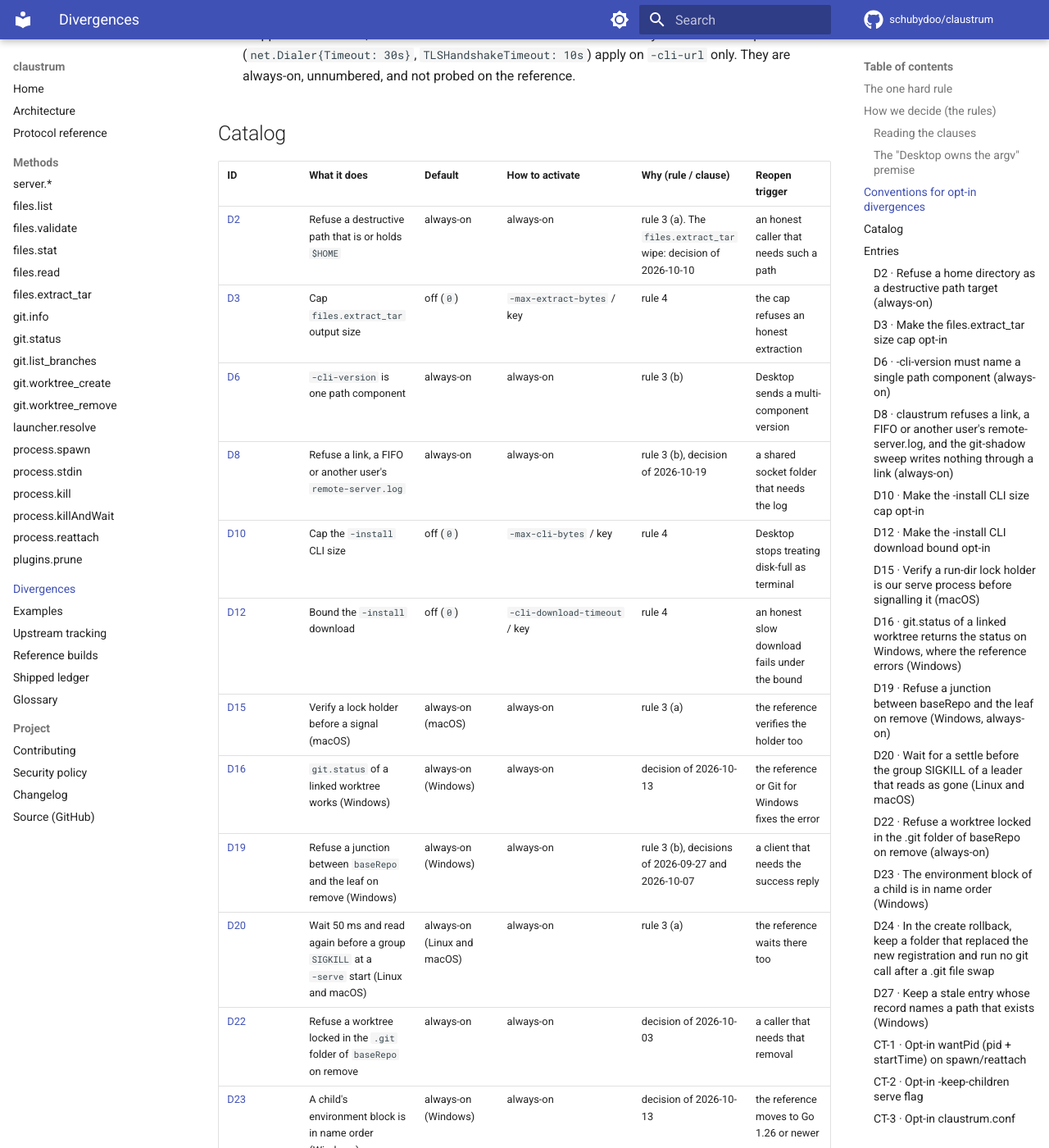
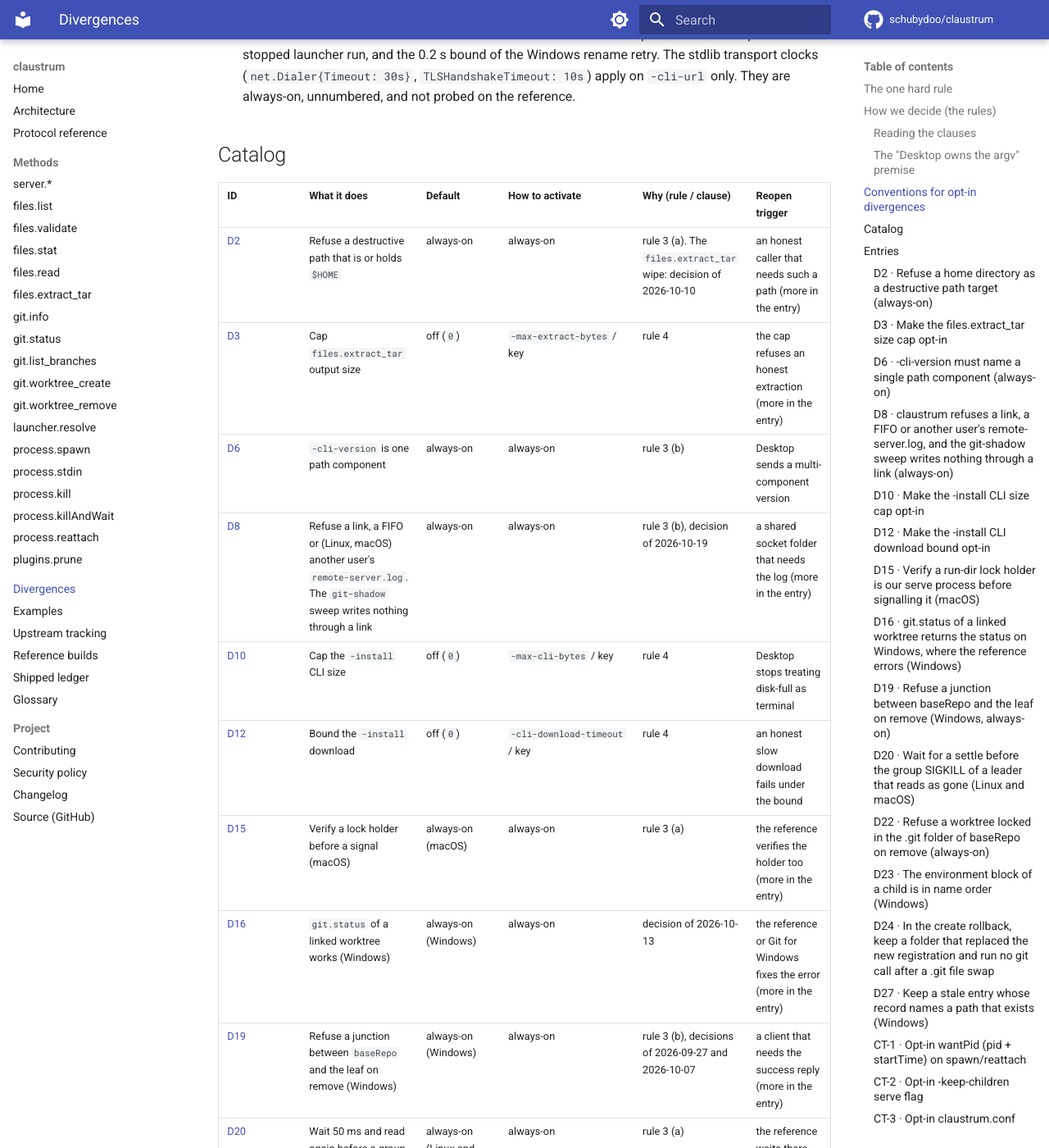
Before and after one commit to schubydoo/claustrum, an MkDocs documentation site: the page built from docs/DIVERGENCES.md, in a window 1280 px wide and 1400 px high, scrolled down 2458 px. Shown: the whole window at 82% size. Built offline with MkDocs 1.6.1 and Material for MkDocs 9.7.7, drawn with Linux system fonts in a browser that asks for light colours; comment, search, counter and statistics services are not loaded; some of the changed text lies outside the part shown.

Commit message:
docs: fix the provenance, rule 3, the precedence and the catalog rows
Co-Authored-By: Claude Opus 5.5 <noreply@anthropic.com>

```diff
--- a/docs/DIVERGENCES.md
+++ b/docs/DIVERGENCES.md
@@ -12,8 +12,9 @@ Per-method wire facts (params, result field order, error texts) live in
 [PROTOCOL.md](PROTOCOL.md) and on the pages under `protocol/`. The history of the
 reference builds is in [REFERENCE-BUILDS.md](REFERENCE-BUILDS.md).
 
-A measurement of the reference in this file is against `5fd08069`, the build that
-claustrum follows, unless the text names another build. A fact that comes from
+claustrum follows the reference build `5fd08069`. An entry names the build of a
+measurement where the build matters. A measurement that names no build was made
+on `5fd08069` or on an earlier build. A fact that comes from
 reading claustrum's code is marked "from the code".
 
 ## The one hard rule
@@ -34,7 +35,8 @@ The standard, in priority order:
 >    match. How ugly the reference's behaviour is does not matter.
 > 2. Match by default. A wart Desktop tolerates is the contract, not a bug. The
 >    burden of proof is always on the divergence.
-> 3. If one of three conditions holds, a divergence earns ALWAYS-ON.
+> 3. A divergence earns ALWAYS-ON only if one of three conditions holds, or by the
+>    exception in rule 4.
 >    **(a)** Two things hold together. The reference's behaviour on that path
 >    is not a frame at all: an unbounded wait, unbounded memory, or
 >    unrecoverable data loss. And no honest caller can observe the
@@ -94,12 +96,12 @@ and the reopen trigger.
 
 These hold for each opt-in entry:
 
-- A flag and a matching `claustrum.conf` key. For every key of that file, the
+- A flag and a matching `claustrum.conf` key. The key is the knob an operator can
+  reach (see the argv premise above). For each key that has a flag, the
   precedence is an explicit CLI flag, then the config file, then the default.
 - The default is off, which is the zero value. A disabled bound bypasses its guard
-  entirely: a cap of `0` skips its `io.LimitReader`, and a timeout of `0` skips
-  `context.WithTimeout`. The download relies on `http.Client{Timeout: 0}`, the
-  stdlib's own "no timeout". Never use a huge-but-finite value instead. The
+  entirely: a cap of `0` skips its `io.LimitReader`. A download bound of `0` is
+  `http.Client{Timeout: 0}`, the stdlib's own "no timeout". Never use a huge-but-finite value instead. The
   `cap+1` and armed-cancel arithmetic defines the boundary, and a huge value
   invents a new one.
 - No opt-in bound is a hang detector. Each one is a threshold that an honest slow
@@ -118,19 +120,19 @@ These hold for each opt-in entry:
 
 | ID | What it does | Default | How to activate | Why (rule / clause) | Reopen trigger |
 |----|--------------|---------|-----------------|---------------------|----------------|
-| [D2](#d2) | Refuse a destructive path that is or holds `$HOME` | always-on | always-on | rule 3 (a). The `files.extract_tar` wipe: decision of 2026-10-10 | an honest caller that needs such a path |
-| [D3](#d3) | Cap `files.extract_tar` output size | off (`0`) | `-max-extract-bytes` / key | rule 4 | the cap refuses an honest extraction |
+| [D2](#d2) | Refuse a destructive path that is or holds `$HOME` | always-on | always-on | rule 3 (a). The `files.extract_tar` wipe: decision of 2026-10-10 | an honest caller that needs such a path (more in the entry) |
+| [D3](#d3) | Cap `files.extract_tar` output size | off (`0`) | `-max-extract-bytes` / key | rule 4 | the cap refuses an honest extraction (more in the entry) |
 | [D6](#d6) | `-cli-version` is one path component | always-on | always-on | rule 3 (b) | Desktop sends a multi-component version |
-| [D8](#d8) | Refuse a link, a FIFO or another user's `remote-server.log` | always-on | always-on | rule 3 (b), decision of 2026-10-19 | a shared socket folder that needs the log |
+| [D8](#d8) | Refuse a link, a FIFO or (Linux, macOS) another user's `remote-server.log`. The `git-shadow` sweep writes nothing through a link | always-on | always-on | rule 3 (b), decision of 2026-10-19 | a shared socket folder that needs the log (more in the entry) |
 | [D10](#d10) | Cap the `-install` CLI size | off (`0`) | `-max-cli-bytes` / key | rule 4 | Desktop stops treating disk-full as terminal |
 | [D12](#d12) | Bound the `-install` download | off (`0`) | `-cli-download-timeout` / key | rule 4 | an honest slow download fails under the bound |
-| [D15](#d15) | Verify a lock holder before a signal (macOS) | always-on (macOS) | always-on | rule 3 (a) | the reference verifies the holder too |
-| [D16](#d16) | `git.status` of a linked worktree works (Windows) | always-on (Windows) | always-on | decision of 2026-10-13 | the reference or Git for Windows fixes the error |
-| [D19](#d19) | Refuse a junction between `baseRepo` and the leaf on remove (Windows) | always-on (Windows) | always-on | rule 3 (b), decisions of 2026-09-27 and 2026-10-07 | a client that needs the success reply |
-| [D20](#d20) | Wait 50 ms and read again before a group `SIGKILL` at a `-serve` start (Linux and macOS) | always-on (Linux and macOS) | always-on | rule 3 (a) | the reference waits there too |
-| [D22](#d22) | Refuse a worktree locked in the `.git` folder of `baseRepo` on remove | always-on | always-on | decision of 2026-10-03 | a caller that needs that removal |
+| [D15](#d15) | Verify a lock holder before a signal (macOS) | always-on (macOS) | always-on | rule 3 (a) | the reference verifies the holder too (more in the entry) |
+| [D16](#d16) | `git.status` of a linked worktree works (Windows) | always-on (Windows) | always-on | decision of 2026-10-13 | the reference or Git for Windows fixes the error (more in the entry) |
+| [D19](#d19) | Refuse a junction between `baseRepo` and the leaf on remove (Windows) | always-on (Windows) | always-on | rule 3 (b), decisions of 2026-09-27 and 2026-10-07 | a client that needs the success reply (more in the entry) |
+| [D20](#d20) | Wait 50 ms and read again before a group `SIGKILL` at a `-serve` start (Linux and macOS) | always-on (Linux and macOS) | always-on | rule 3 (a) | the reference waits there too (more in the entry) |
+| [D22](#d22) | Refuse a worktree locked in the `.git` folder of `baseRepo` on remove | always-on | always-on | decision of 2026-10-03 | a caller that needs that removal (more in the entry) |
 | [D23](#d23) | A child's environment block is in name order (Windows) | always-on (Windows) | always-on | decision of 2026-10-13 | the reference moves to Go 1.26 or newer |
-| [D24](#d24) | In a create rollback, keep a folder that replaced the registration. On Windows, run no git call after a `.git` file swap | always-on | always-on | decisions of 2026-10-07 and 2026-10-19 | the reference keeps such a folder |
+| [D24](#d24) | In a create rollback, keep a folder that replaced the registration. On Windows, run no git call after a `.git` file swap | always-on | always-on | decisions of 2026-10-07 and 2026-10-19 | the reference keeps such a folder (more in the entry) |
 | [D27](#d27) | Keep a stale entry whose record names a path that exists (Windows) | always-on (Windows) | always-on | decision of 2026-10-18 | a measurement of the reference with the same test |
 | [CT-1](#ct-1) | `wantPid` adds `pid` and `startTime` | off | the caller sends `"wantPid":true` | optional-param extension | none |
 | [CT-2](#ct-2) | `-keep-children` keeps the child tree at shutdown | off | `-keep-children` / key | off-wire extension | none |
```
Also changed, not shown: other parts of docs/DIVERGENCES.md (+1 -1 lines).
